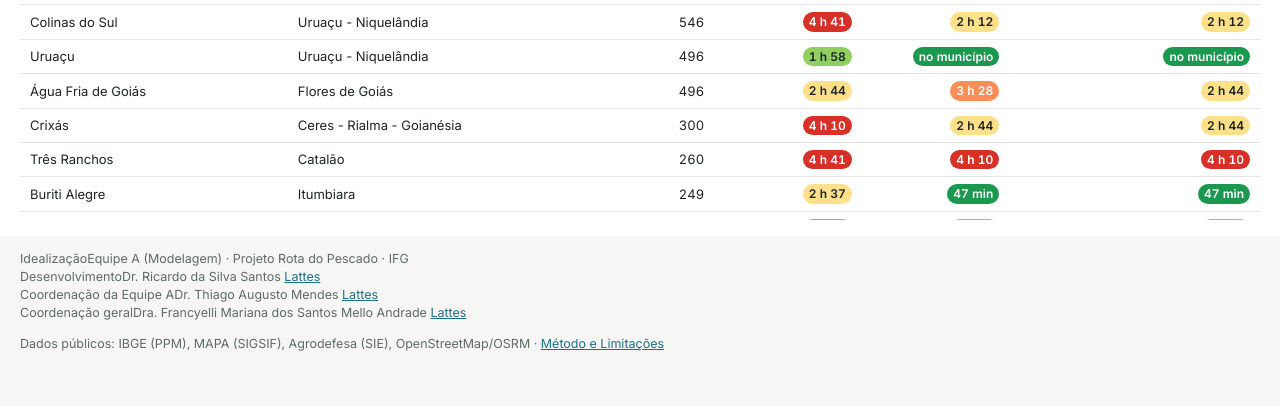
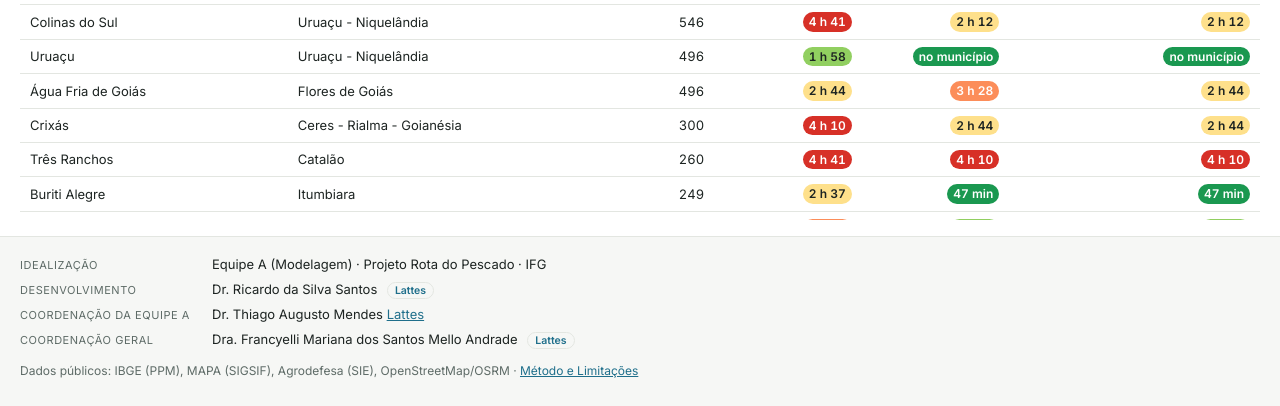
Before and after one commit to ricardosantoss/rota-pescado-inspecao, a plain HTML site: page index.html in a window 1280 px wide. Shown: the part 1067-1473 px from the top of the page. Drawn offline with nearby package versions, Linux system fonts and the light colour scheme.

Commit message:
Update style.css

```diff
--- a/css/style.css
+++ b/css/style.css
@@ -156,8 +156,14 @@ tbody tr:hover { background: #f1f4f2; }
 tbody tr.sel { background: #e4eff3; }
 .pilula { display: inline-block; min-width: 46px; text-align: center; padding: 1px 6px; border-radius: 10px; font-weight: 600; font-size: 12px; }
 
-.rodape { padding: 14px 20px 22px; color: var(--suave); font-size: 12.5px; }
-
+.rodape { border-top: 1px solid var(--linha); padding: 18px 20px 26px; }
+.creditos { display: grid; gap: 6px; max-width: 760px; }
+.credito { display: grid; grid-template-columns: 180px 1fr; gap: 12px; align-items: baseline; font-size: 13px; color: var(--texto); }
+.papel { font-size: 11px; text-transform: uppercase; letter-spacing: .05em; color: var(--suave); }
+.lattes { font-size: 10.5px; font-weight: 600; text-decoration: none; color: var(--primaria); border: 1px solid var(--linha); border-radius: 10px; padding: 1px 7px; margin-left: 6px; white-space: nowrap; }
+.lattes:hover { border-color: var(--primaria); }
+.fontes { margin: 14px 0 0; font-size: 12px; color: var(--suave); }
+@media (max-width: 600px) { .credito { grid-template-columns: 1fr; gap: 0; margin-bottom: 4px; } }
 /* ---------- diálogo ---------- */
 .dialogo { border: 0; border-radius: 12px; max-width: 720px; width: calc(100% - 32px); padding: 26px 28px; box-shadow: var(--sombra); }
 .dialogo::backdrop { background: rgba(20,30,28,.45); }
```
